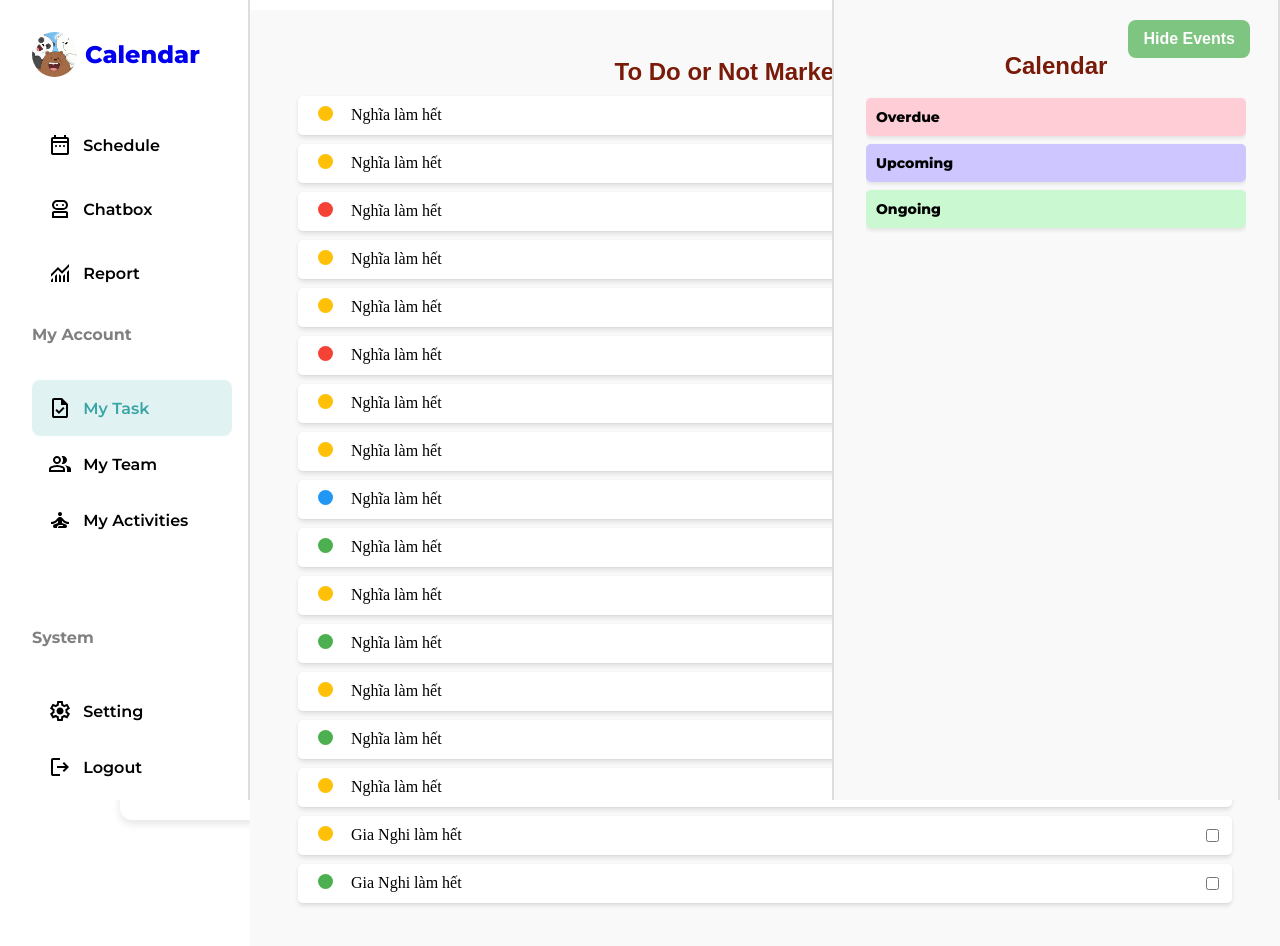
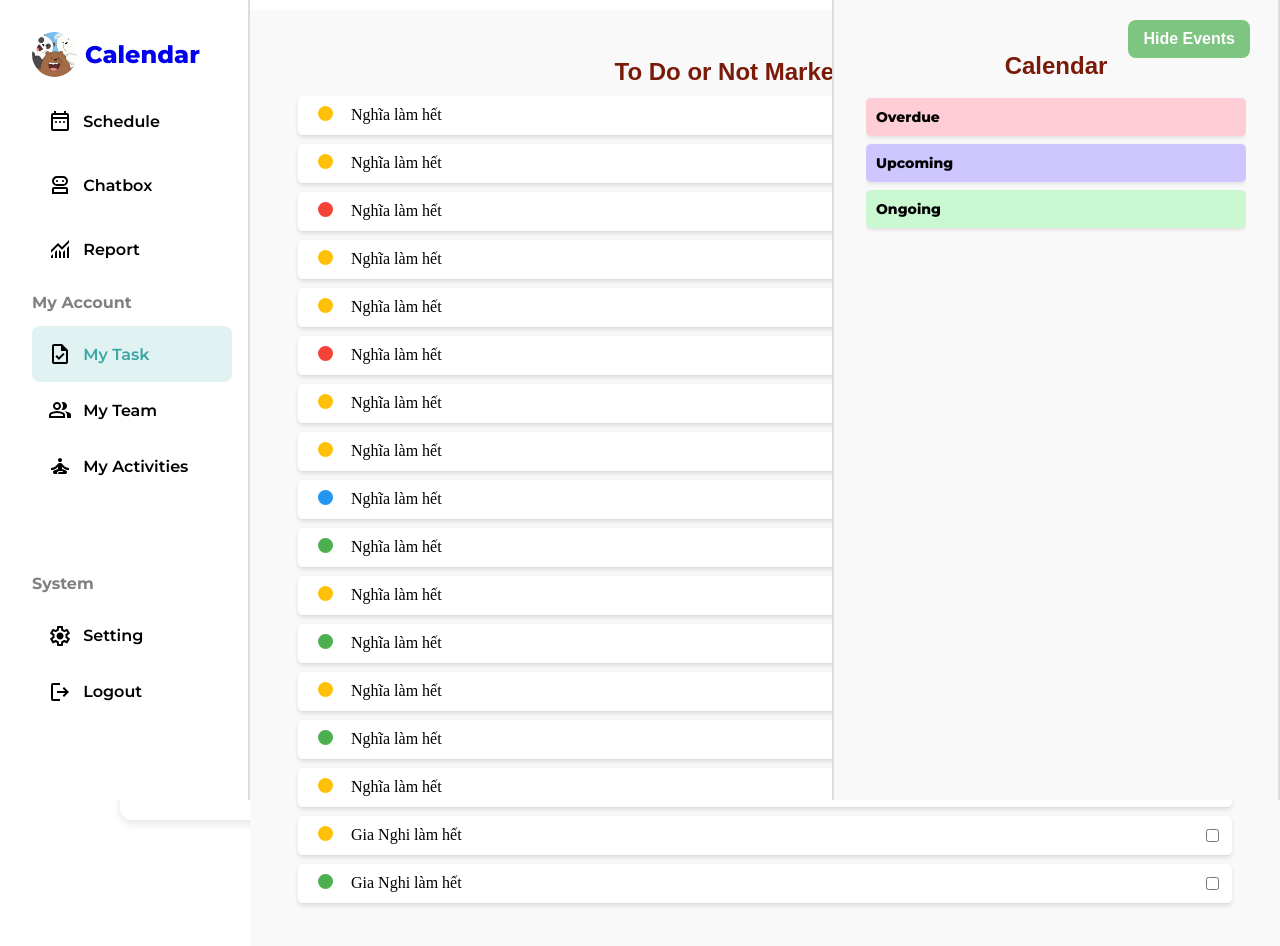
Before and after one commit to gianghitran/NT208.P21.ATTN_Personal-Smart-Scheduling-System-with-AI, a React (Vite) app in the folder Workspace/App/client/: page /Mytask in a window 1280 px wide. Shown: the top 946 px of the page. Built offline with nearby package versions, Linux system fonts and the light colour scheme.

Commit message:
update proxy in frontend to connect backend and update Nav.css

```diff
--- a/Workspace/App/client/src/Components/Navbar/Nav.css
+++ b/Workspace/App/client/src/Components/Navbar/Nav.css
@@ -46,7 +46,7 @@ img {
     align-items: flex-start;
     flex-direction: column;
     padding: 2rem 2rem;
-    gap: 2.5rem;
+    gap: 1rem;
     background-color: #fff;
     border-right: solid 2px #ddd;
     font-family: "Montserrat", sans-serif;
@@ -104,12 +104,14 @@ img {
 
 #account .title {
     color: gray;
-    margin-top: 1rem;
+    margin-top: 2rem;
+    margin-bottom: -0.1rem;
 }
 
 #system .title {
     color: gray;
-    margin-top: 4.5rem;
+    margin-top: 6rem;
+    margin-bottom: -0.1rem;
 }
 
 .link {
--- a/Workspace/App/client/vite.config.js
+++ b/Workspace/App/client/vite.config.js
@@ -5,4 +5,13 @@ import svgr from 'vite-plugin-svgr'
 // https://vite.dev/config/
 export default defineConfig({
   plugins: [react(), svgr()],
+  server: {
+    proxy: {
+      "/api": {
+        target: "http://localhost:4000",
+        changeOrigin: true,
+        secure: true,
+      }
+    }
+  }
 })
```
Also changed, not shown: 2 other files (tests, documents, lock files or other folders).
